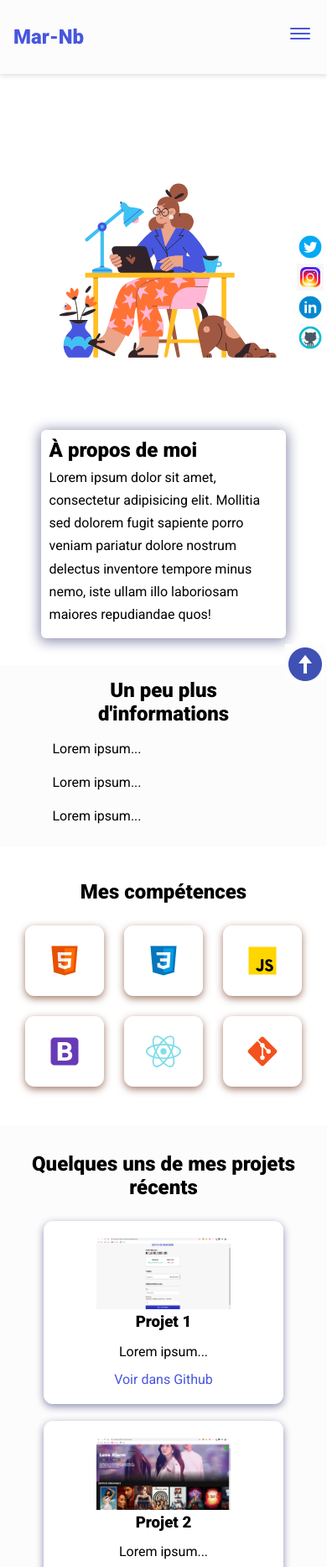
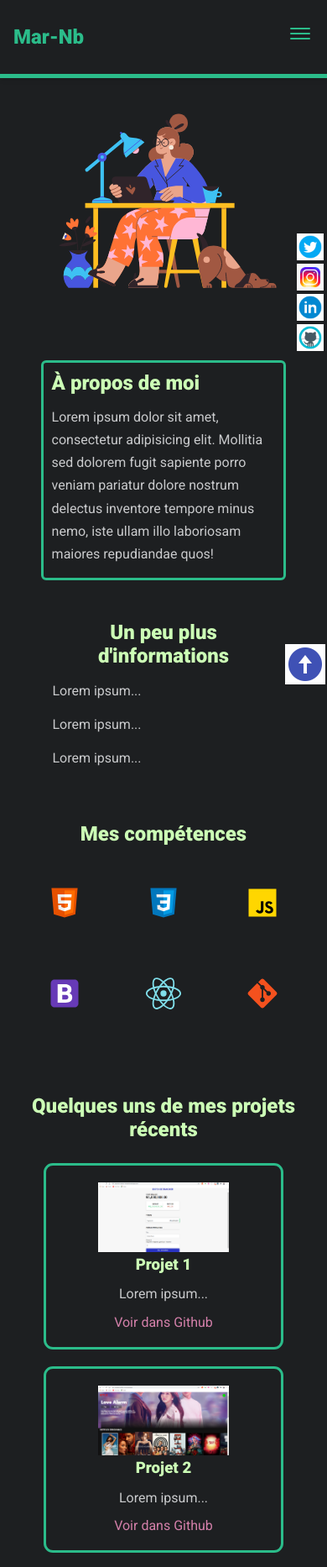
Before and after one commit to Mar-Nb/flat-portfolio, a plain HTML site: page index.html in a window 390 px wide. Shown: the top 1866 px of the page at 84% size. Drawn offline with nearby package versions, Linux system fonts and the light colour scheme.

Commit message:
Changement au niveau du CSS

```diff
--- a/assets/css/styles.css
+++ b/assets/css/styles.css
@@ -6,18 +6,21 @@
   --normal-font: 400;
   --bold-font: 700;
   --bolder-font: 900;
-  --bg-color: #fcfcfc;
-  --primary-color: #4756df;
-  --secondary-color: #ff7235;
-  --primary-shadow: #8b8eaf;
-  --secondary-shadow: #a17a69;
+  --bg-color: #1d1f21;
+  --primary-color: #c9cacc;
+  --secondary-color: #2bbc8a;
+  --primary-shadow: #908d8d;
+  --secondary-shadow: #ccffb6;
   --bottom-margin: 0.5rem;
   --bottom-margin-2: 1rem;
   --line-height: 1.7rem;
   --transition: 0.3s;
 }
 
-html { scroll-behavior: smooth; }
+html {
+  scroll-behavior: smooth;
+  color: var(--primary-color);
+}
 
 /* CSS Resets */
 * {
@@ -30,7 +33,6 @@ ul { list-style-type: none; }
 
 a {
   text-decoration: none;
-  color: var(--primary-color);
 }
 
 a:hover {
@@ -38,7 +40,10 @@ a:hover {
   color: var(--secondary-color);
 }
 
-body { font-family: var(--font-family); }
+body {
+  font-family: var(--font-family);
+  background-color: var(--bg-color);
+}
 
 /* Sticky (always on top) Navbar */
 nav {
@@ -52,9 +57,8 @@ nav {
   padding: 1.5rem 3.5rem;
   background-color: var(--bg-color);
   box-shadow: 0 3px 5px rgba(0, 0, 0, 0.1);
+  border-bottom: 5px solid var(--secondary-color);
 }
-
-nav h1 { color: var(--primary-color); }
 
 nav a {
   color: var(--primary-color);
@@ -73,13 +77,15 @@ nav ul {
 
 nav ul li { font-weight: var(--bold-font); }
 
+nav h1 { color: var(--secondary-color); }
+
 .burger-menu {
   display: none;
-  color: var(--primary-color);
   font-size: 2rem;
   border: 0;
   background-color: transparent;
   cursor: pointer;
+  color: var(--secondary-color);
 }
 
 /* Section "Hero" */
@@ -101,10 +107,13 @@ nav ul li { font-weight: var(--bold-font); }
   width: 25rem;
   padding: 0.625rem;
   border-radius: 6px;
-  box-shadow: 0px 2px 15px 2px var(--primary-shadow);
+  border: 3px solid var(--secondary-color);
 }
 
-.bio h1 { margin-bottom: var(--bottom-margin); }
+.bio-title {
+  margin-bottom: var(--bottom-margin);
+  color: var(--secondary-shadow);
+}
 
 .bio p {
   line-height: var(--line-height);
@@ -120,6 +129,7 @@ nav ul li { font-weight: var(--bold-font); }
 .more-about h2 {
   margin-bottom: var(--bottom-margin);
   text-align: center;
+  color: var(--secondary-shadow);
 }
 
 .more-about p {
@@ -135,7 +145,10 @@ nav ul li { font-weight: var(--bold-font); }
   margin-top: 2.5rem;
 }
 
-.skill-header { margin-bottom: 1rem; }
+.skill-header {
+  margin-bottom: 1rem;
+  color: var(--secondary-shadow);
+}
 
 .skills-wrapper img { padding: 1.25rem; }
 
@@ -145,9 +158,7 @@ nav ul li { font-weight: var(--bold-font); }
 }
 
 .icon-card {
-  background-color: #fff;
-  border-radius: 11px;
-  box-shadow: 0 3px 10px var(--secondary-shadow);
+  border-radius: 11px;;
   padding: 20px;
   margin: 10px;
 }
@@ -171,6 +182,7 @@ nav ul li { font-weight: var(--bold-font); }
 }
 
 .projects-title {
+  color: var(--secondary-shadow);
   text-align: center;
   margin-bottom: 1rem;
 }
@@ -183,22 +195,30 @@ nav ul li { font-weight: var(--bold-font); }
 
 .project-container p { padding: 0.4rem; }
 
-.project-title { margin-bottom: var(--bottom-margin); }
+.project-title {
+  margin-bottom: var(--bottom-margin);
+  color: var(--secondary-shadow);
+}
 
 .project-details { margin-bottom: var(--bottom-margin); }
 
 .project-card {
-  background-color: #fff;
   border-radius: 11px;
-  box-shadow: 0 3px 10px var(--primary-shadow);
+  border: 3px solid var(--secondary-color);
   padding: 20px;
   margin: 10px;
+}
+
+.project-link {
+  color: rgba(212, 128, 170, 1);
+  transition: var(--transition);
 }
 
 /* Section "Contact" */
 .contact { margin-top: 2rem; }
 
 .contact h2 {
+  color: var(--secondary-shadow);
   text-align: center;
   margin-bottom: var(--bottom-margin-2);
 }
@@ -207,14 +227,12 @@ nav ul li { font-weight: var(--bold-font); }
   max-width: 40.75rem;
   margin: 0 auto;
   padding: 0.938rem;
-  border-radius: 5px;
-  box-shadow: 0 3px 10px var(--secondary-shadow);
 }
 
 .contact-form-container label {
   line-height: 2.7em;
   font-weight: var(--bold-font);
-  color: var(--primary-color);
+  color: var(--secondary-shadow);
 }
 
 .contact-form-container textarea {
@@ -227,22 +245,25 @@ nav ul li { font-weight: var(--bold-font); }
   padding: 10px 0.5rem 10px 0.5rem;
   border-radius: 5px;
   border: none;
-  border: 2px outset var(--primary-color);
+  border: 2px outset var(--secondary-color);
+  background-color: var(--bg-color);
+  color: var(--primary-color);
   font-size: 0.875rem;
   outline: none;
 }
 
 .input-field::placeholder {
-  color: var(--primary-color);
   font-style: italic;
+  color: var(--primary-shadow);
 }
 
 .submit-btn {
   width: 100%;
   padding: 10px;
   margin: 10px 0;
-  background-color: #fff;
-  border: 2px solid var(--primary-color);
+  background-color: var(--bg-color);
+  color: var(--primary-color);
+  border: 2px solid var(--secondary-color);
   border-radius: 5px;
   font-size: 1rem;
   font-weight: var(--bold-font);
@@ -250,9 +271,9 @@ nav ul li { font-weight: var(--bold-font); }
 }
 
 .submit-btn:hover {
-  background-color: var(--primary-color);
-  border: 2px solid var(--primary-color);
-  color: #fff;
+  background-color: var(--secondary-color);
+  border: 2px solid var(--secondary-color);
+  color:var(--secondary-shadow);
   cursor: pointer;
 }
 
@@ -356,6 +377,8 @@ footer {
     width: 23rem;
   }
 
+  .hero { margin-top: -9.5rem; }
+
   .bio { width: 18.3rem; }
 
   .project-container { width: 17.875rem; }
--- a/index.html
+++ b/index.html
@@ -134,7 +134,7 @@
               <textarea id="message" cols="60" rows="10" placeholder="Votre message" name="message" class="input-field" required></textarea>
             </div>
 
-            <input type="submit" value="Submit" id="submit-btn" class="submit-btn" />
+            <input type="submit" value="Envoyer" id="submit-btn" class="submit-btn" />
           </form>
         </div>
       </div>
```
